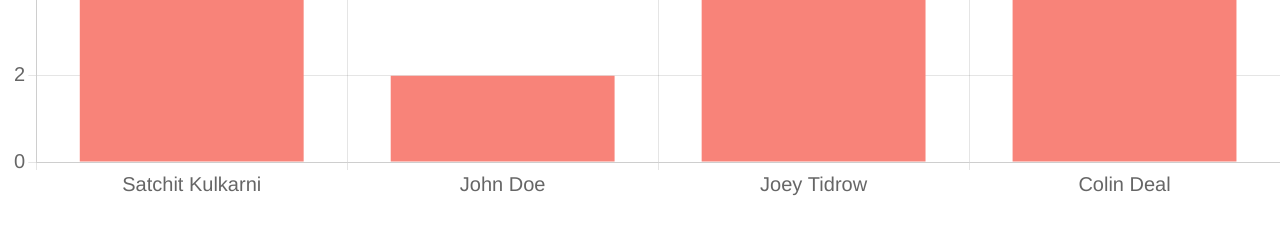
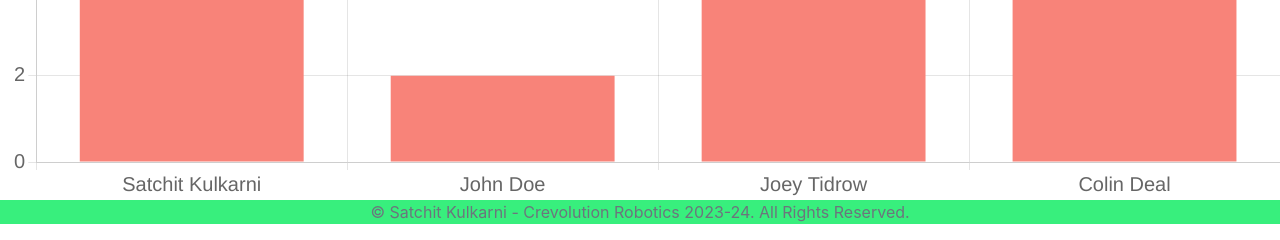
Before and after one commit to SatchitK/CrevBuildHours, a Flask app: page /insights in a window 1280 px wide. Shown: the part 2216-2456 px from the top of the page. Before the commit the page ends 2412 px from the top, so only its background shows below. Run offline with Flask 3, Linux system fonts and the light colour scheme; data comes from the database, SQL or seed files in the repository; some libraries are stand-ins or nearby versions.

Commit message:
added footer

```diff
--- a/website/templates/base.html
+++ b/website/templates/base.html
@@ -96,4 +96,8 @@
           </script>
           {% endblock %}
     </body>
+
+    <footer style="background-color: #38ef7d;">
+      <p class="text-center text-muted">© Satchit Kulkarni - Crevolution Robotics 2023-24. All Rights Reserved.</p>
+    </footer>
 </html>
```
